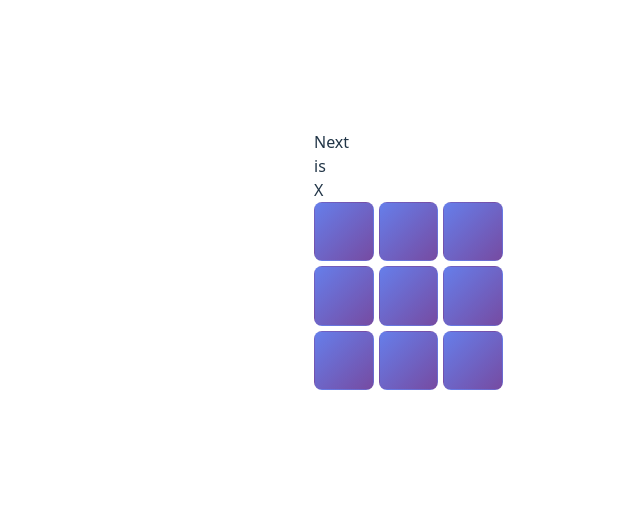
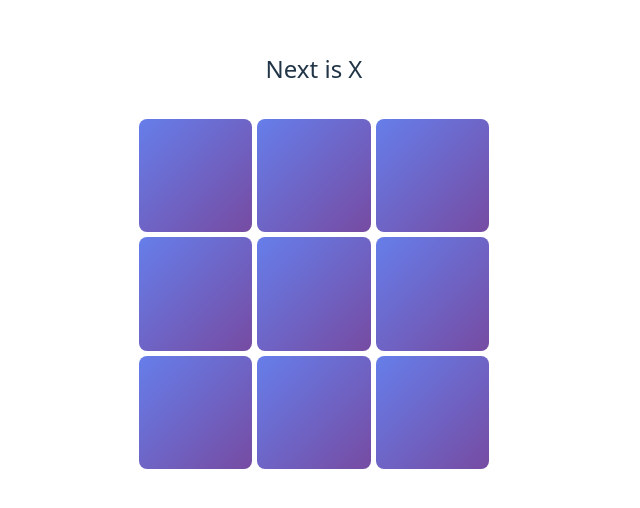
Before and after one commit to Nikolay-S-Nikolov/Tic-Tac-Toe, a React (Vite) app: page / in a window 1280 px wide. Shown: the part 140-648 px from the top of the page, without its empty margins (326-966 px from the left). Built offline with nearby package versions, Linux system fonts and the light colour scheme.

Commit message:
update CSS

```diff
--- a/src/components/Board.jsx
+++ b/src/components/Board.jsx
@@ -22,7 +22,7 @@ export default function Board() {
     return (
         <div className="board-container">
             <div className="status">{gameStatus}</div>
-            <div className="grid">
+            <div className="board">
                 {squareValues.map((v, i) => <Square
                     key={i}
                     onSquareClickHаndler={() => onClickHаndler(i)}
--- a/src/index.css
+++ b/src/index.css
@@ -18,6 +18,7 @@ a {
   color: #646cff;
   text-decoration: inherit;
 }
+
 a:hover {
   color: #535bf2;
 }
@@ -35,60 +36,38 @@ h1 {
   line-height: 1.1;
 }
 
-button {
-  border-radius: 8px;
-  border: 1px solid transparent;
-  padding: 0.6em 1.2em;
-  font-size: 1em;
-  font-weight: 500;
-  font-family: inherit;
-  background-color: #1a1a1a;
-  cursor: pointer;
-  transition: border-color 0.25s;
-}
-button:hover {
-  border-color: #646cff;
-}
-button:focus,
-button:focus-visible {
-  outline: 4px auto -webkit-focus-ring-color;
-}
-
 @media (prefers-color-scheme: light) {
   :root {
     color: #213547;
     background-color: #ffffff;
   }
+
   a:hover {
     color: #747bff;
   }
-  button {
-    background-color: #f9f9f9;
-  }
+}
+
+.status{
+  margin-bottom: 1rem;
+  font-size: 1.5rem;
+  font-weight: 500;
+  text-align: center;
 }
 
 /* board custom css */
 
 .board-container {
-  container-type: inline-size;
-  max-width: 300px;
-}
-.grid {
-  display: grid;
-  grid-template-columns: repeat(3, 1fr);
-  gap: 5px;
+  display: flex;
+  flex-direction: column;
+  gap: 1rem;
+  max-width: 350px;
 }
 
-@container (max-width: 200px) { /* Ако контейнерът е малък */
-  .tic-button {
-    font-size: 1.5rem;
-    border-width: 1px;
-  }
-}
-@container (min-width: 250px) {
-  .tic-button {
-    font-size: 2.5rem;
-  }
+.board {
+  display: flex;
+  gap: 5px;
+  width: 100%;
+  flex-wrap: wrap;
 }
 
 /* end board custom css */
@@ -104,12 +83,9 @@ button:focus-visible {
   }
 
   .tic-button {
-  aspect-ratio: 1;
-  background: white;
-  border: 2px solid #333;
-  font-size: 2rem;
-}
-  .tic-button {
+    flex: 1 1 30%;
+    font-size: 4.5rem;
+    aspect-ratio: 1;
     padding: 1rem 1.5rem;
     background: linear-gradient(135deg, #667eea 0%, #764ba2 100%);
     border: none;
@@ -117,14 +93,18 @@ button:focus-visible {
     color: white;
     font-weight: bold;
     cursor: pointer;
-    transition: all 0.3s cubic-bezier(0.4, 0, 0.2, 1); /* Smooth easing */
+    transition: all 0.4s cubic-bezier(0.4, 0, 0.2, 1);
   }
+
   .tic-button:hover {
-    transform: scale(1.05) translateY(-2px); /* 3D lift */
+    transform: scale(1.01) translateY(-1px);
+    /* 3D lift */
     box-shadow: 0 8px 25px rgba(0, 0, 0, 0.2);
   }
+
   .tic-button:active {
-    transform: scale(0.98); /* Press down */
+    transform: scale(0.98);
+    /* Press down */
   }
 }
 
```
Also changed, not shown: 1 other file (tests, documents, lock files or other folders).
